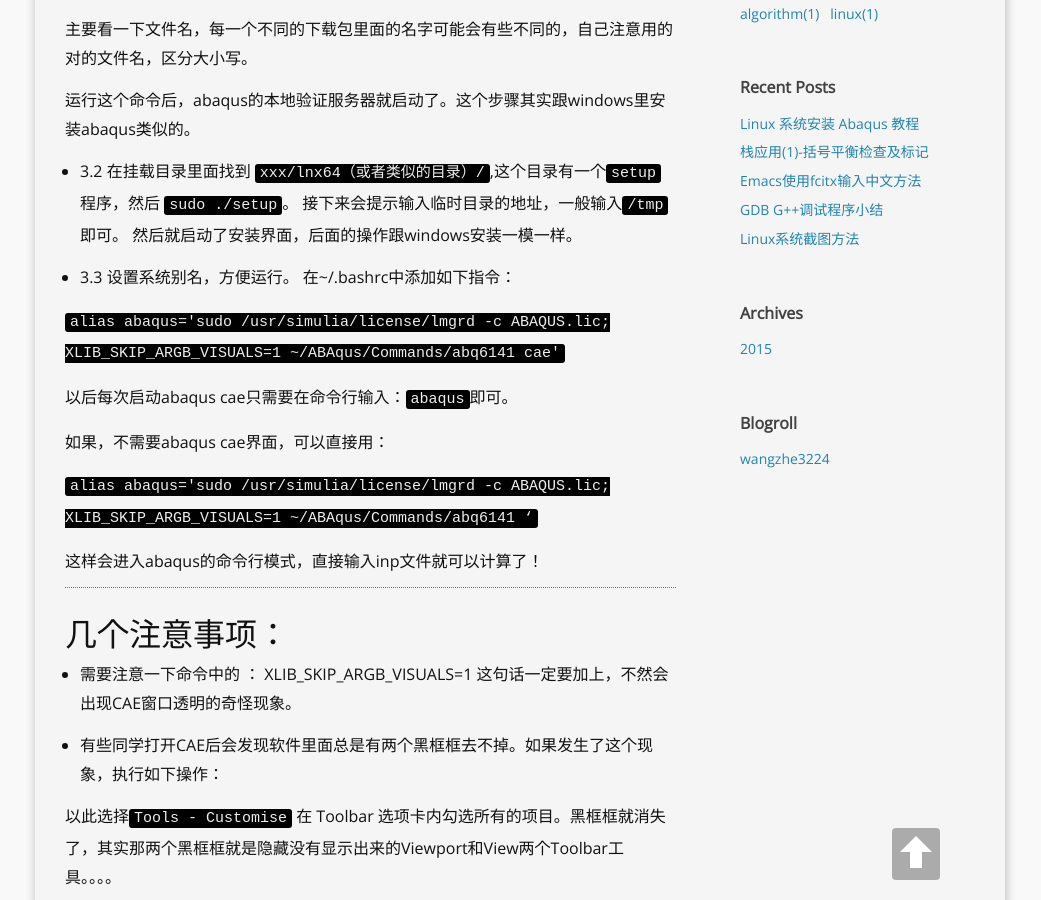
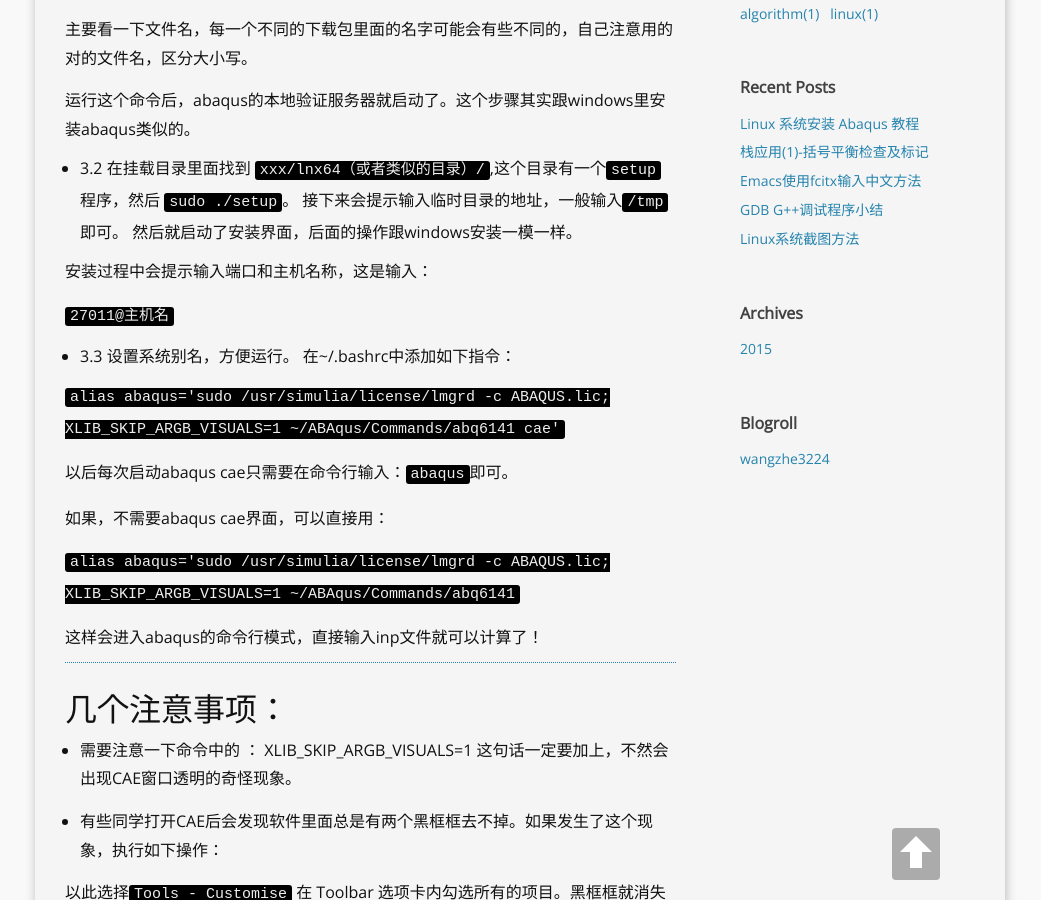
Before and after one commit to wangzhe3224/wangzhe3224.github.io.backup, a Jekyll site: the page built from _posts/2015-09-05-Linux-Abaqus.md, in a window 1280 px wide and 900 px high, scrolled down 1143 px. Shown: the whole window, without its empty margins (120-1161 px from the left). Built offline with Jekyll 4.4.1, drawn with Linux system fonts in a browser that asks for light colours; nearby versions of some CDN libraries.

Commit message:
common update

```diff
--- a/_posts/2015-09-05-Linux-Abaqus.md
+++ b/_posts/2015-09-05-Linux-Abaqus.md
@@ -47,6 +47,10 @@ $ sudo mount -o loop /iso目/录/abaqus.iso  /挂载/目录
 
 - 3.2 在挂载目录里面找到 `xxx/lnx64（或者类似的目录）/`,这个目录有一个`setup`程序，然后 `sudo ./setup`。 接下来会提示输入临时目录的地址，一般输入`/tmp` 即可。 然后就启动了安装界面，后面的操作跟windows安装一模一样。
 
+安装过程中会提示输入端口和主机名称，这是输入：
+
+`27011@主机名`
+
 - 3.3 设置系统别名，方便运行。 在~/.bashrc中添加如下指令：
 
 `alias abaqus='sudo /usr/simulia/license/lmgrd -c ABAQUS.lic; XLIB_SKIP_ARGB_VISUALS=1 ~/ABAqus/Commands/abq6141 cae'`
@@ -55,7 +59,7 @@ $ sudo mount -o loop /iso目/录/abaqus.iso  /挂载/目录
 
 如果，不需要abaqus cae界面，可以直接用：
 
-`alias abaqus='sudo /usr/simulia/license/lmgrd -c ABAQUS.lic; XLIB_SKIP_ARGB_VISUALS=1 ~/ABAqus/Commands/abq6141 ‘`
+`alias abaqus='sudo /usr/simulia/license/lmgrd -c ABAQUS.lic; XLIB_SKIP_ARGB_VISUALS=1 ~/ABAqus/Commands/abq6141`
 
 这样会进入abaqus的命令行模式，直接输入inp文件就可以计算了！
 
```
